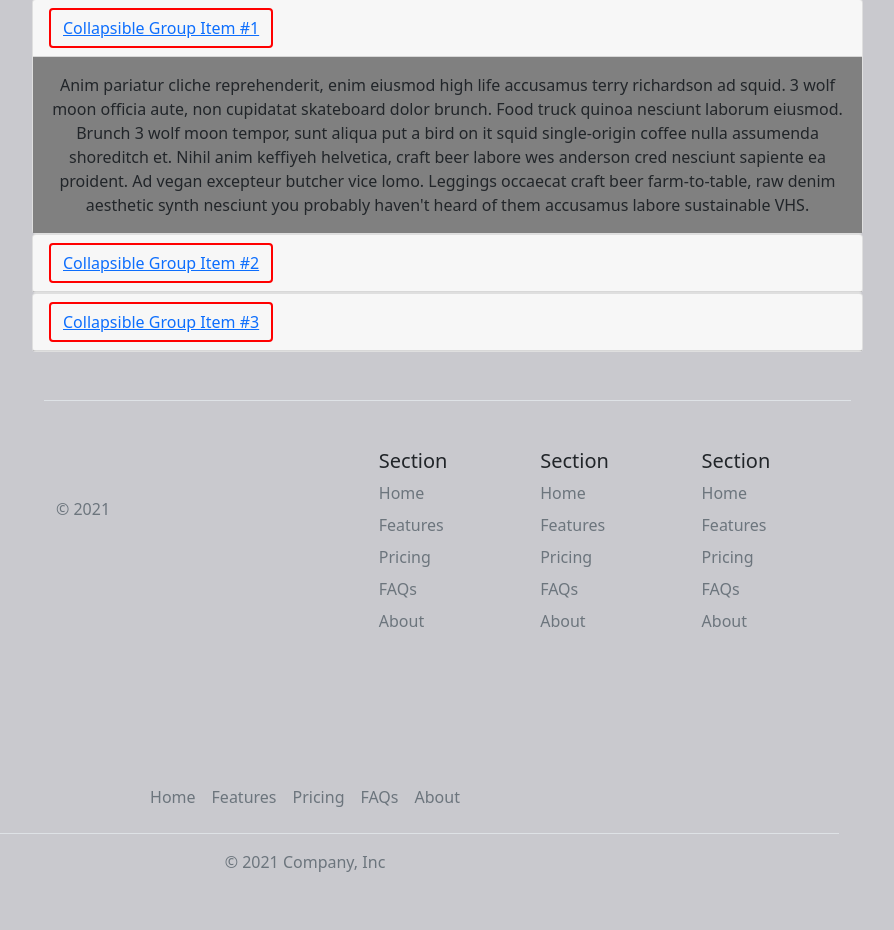
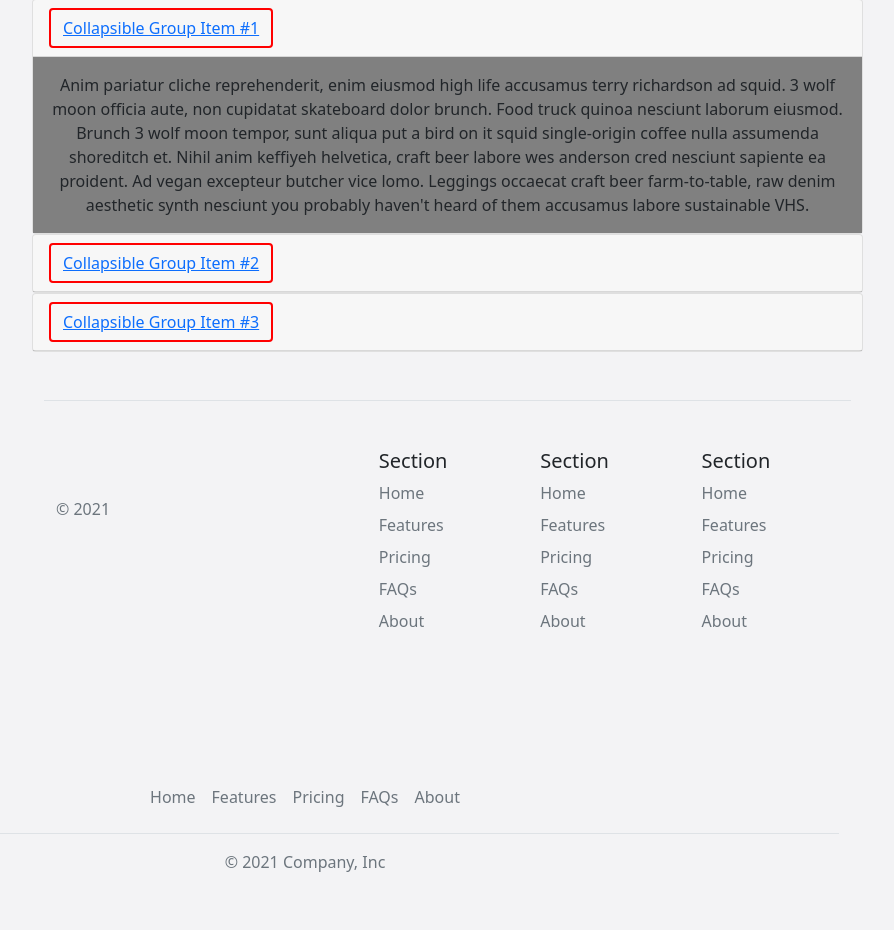
Before and after one commit to malykuanov/delivery-food, a Flask app: page / in a window 1280 px wide. Shown: the part 1666-2596 px from the top of the page, without its empty margins (335-1229 px from the left). Run offline with Flask 2, Linux system fonts and the light colour scheme; data that the repository does not hold is empty; some libraries are stand-ins or nearby versions.

Commit message:
Change background color

```diff
--- a/app/home/static/css/styles.css
+++ b/app/home/static/css/styles.css
@@ -1,5 +1,5 @@
 body {
-    background: #c9c9ce;
+    background: #f3f3f5;
 }
 a {
     text-decoration: none;
```
